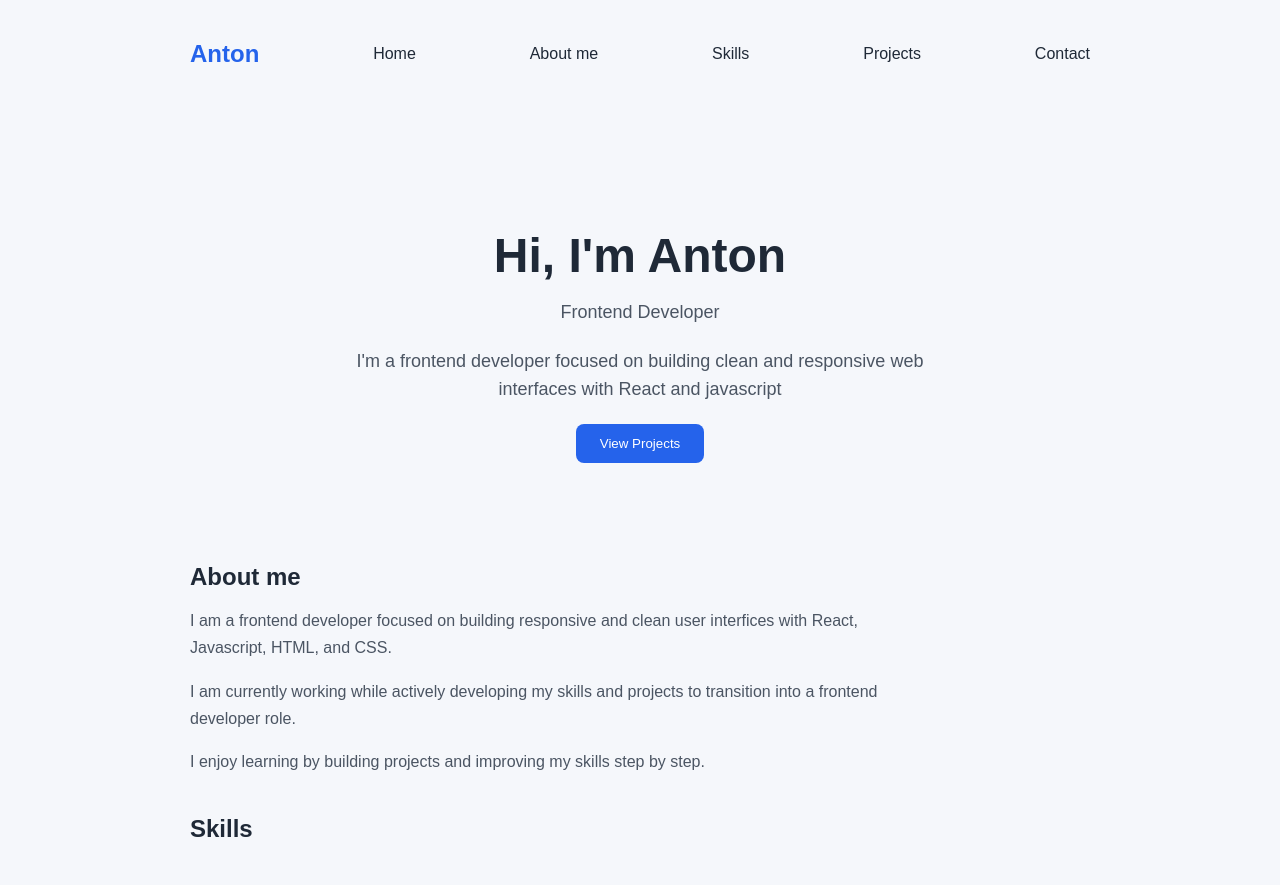
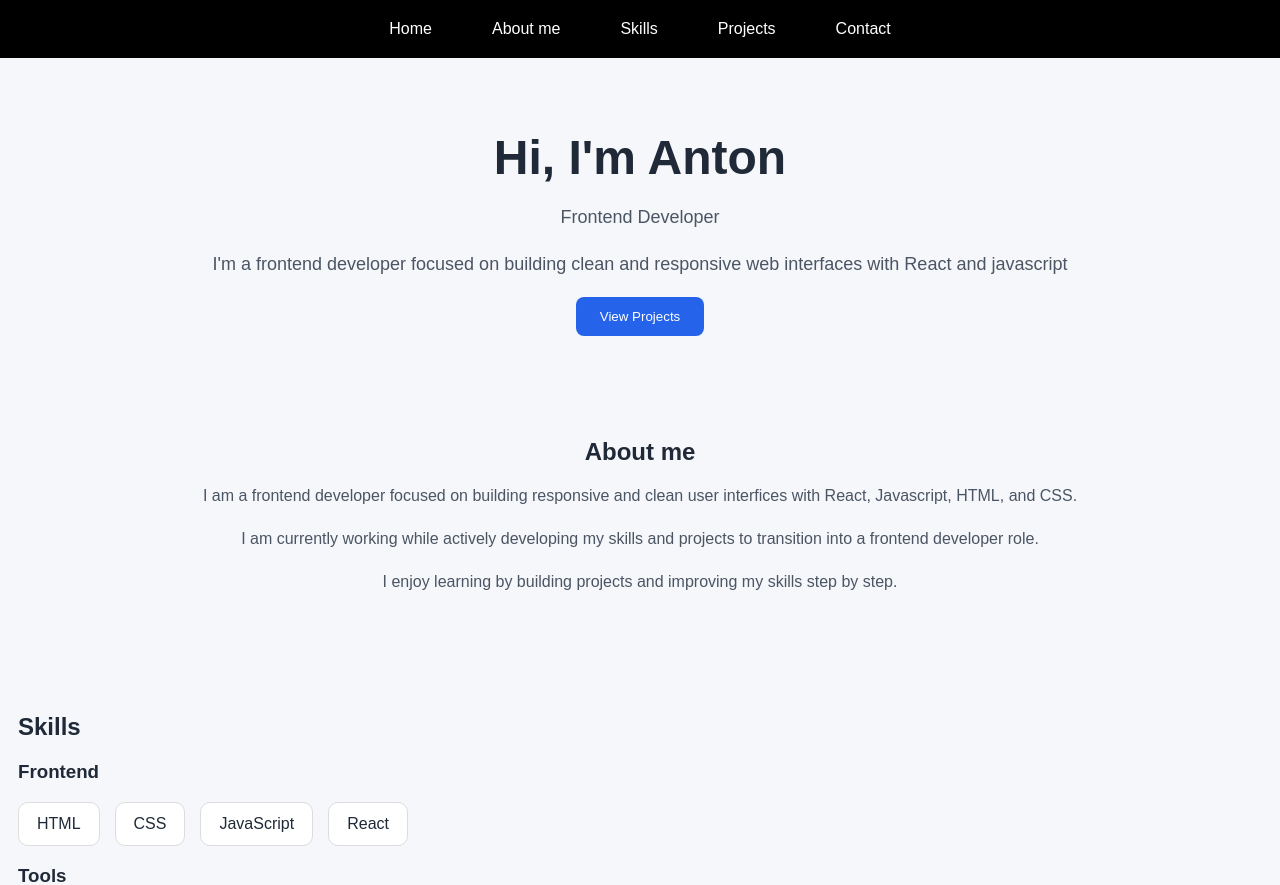
Before and after one commit to Antonluko/Portfolio, a React (Vite) app: page / in a window 1280 px wide. Shown: the top 885 px of the page. Built offline with nearby package versions, Linux system fonts and the light colour scheme.

Commit message:
Refactored Navbar & some styling

```diff
--- a/src/components/Navbar.jsx
+++ b/src/components/Navbar.jsx
@@ -1,14 +1,11 @@
 function Navbar() {
 return (
     <nav className="navbar">
-        <h2> Anton </h2>
         <a href="#home">Home</a>
         <a href="#about">About me</a>
         <a href="#skills">Skills</a>
         <a href="#projects">Projects</a>
         <a href="#contact">Contact</a>
-
-
     </nav>
 )
 
--- a/src/components/Skills.jsx
+++ b/src/components/Skills.jsx
@@ -2,7 +2,7 @@ function Skills () {
 return (
     <section id="skills" className="skills">
         <h2> Skills</h2>
-        <section id="skills-group">
+        <div id="skills-group">
             <h3>Frontend</h3>
                 <div id="skills-list">
                  <div className="skills-list">
@@ -24,7 +24,7 @@ return (
                     <div className="skill-card">Vite</div>
                 </div>
             </div>
-        </section>
+        </div>
 
 
 
--- a/src/index.css
+++ b/src/index.css
@@ -1,43 +1,40 @@
 body {
-  margin: 0;
   font-family: Arial, Helvetica, sans-serif;
   background: #f5f7fb;
   color: #1f2937;
 }
 .container {
-  max-width: 900px;
-  margin: 0 auto;
-  padding: 20px;
-}
-section {
-  margin: 40px 0;
-}
-.navbar {
-    display: flex;
-    justify-content: space-between;
-    align-items: center;
-    padding: 20px 0;
+  padding: 10px;
+  display: flex;
+  align-items: center;
+  flex-direction: column;
 }
 
-.navbar div {
-  display: flex;
-  gap: 15px;
-}
-
-.navbar h2 {
-  margin: 0;
-   color: #2563eb;
+.navbar {
+    position: fixed;
+    width: 100%;
+    top: 0;
+    left: 0;
+    gap:20px;
+    display: flex;
+    justify-content: center;
+    align-items: center;
+    background-color: black;
 }
 
 .navbar a {
   text-decoration: none;
-  color: #1f2937;
-  font-weight: 500;
+  color: white;
+  font-weight: 100;
+  padding: 20px;
 }
-
+section {
+ width: 100%;
+ padding: 10px;
+ margin-top: 5%;
+}
 .home {
   text-align: center;
-  padding: 60px 20px;
 }
 
 .home h1 {
@@ -47,10 +44,8 @@ section {
 
 .home p {
   font-size: 18px;
-  max-width: 600px;
-  margin: 0 auto 20px;
   line-height: 1.6;
-   color: #4b5563;
+  color: #4b5563;
 }
 
 .home button {
@@ -66,16 +61,14 @@ section {
 }
 /* About Me */
   .about {
-    text-align: left;
+    text-align: center;
   }
   .about h2 {
     margin-bottom: 15px;
   }
   .about p {
-    max-width: 700px;
     line-height: 1.7;
     color: #4b5563;
-    margin-bottom: 10px;
 }
 
   /* Skills */
@@ -84,16 +77,16 @@ section {
 }
 
 .skills-group {
-  margin-bottom: 25px;
+  margin-bottom: 15px;
 }
 
 .skills-group h3 {
-  margin-bottom: 12px;
+  margin-bottom: 10px;
 }
 
 .skills-list {
   display: flex;
-  flex-wrap: wrap;
+  justify-content: left;
   gap: 15px;
 }
 
@@ -214,18 +207,6 @@ html {
 
   .navbar {
     flex-direction: column;
-    gap: 12px;
-    text-align: center;
-  }
-  .navbar div {
-    display: flex;
-    gap: 12px;
-    flex-wrap: wrap;
-    justify-content: center;
-  }
-
-  .navbar a {
-    margin: 0 8px;
   }
 
   .home {
```
Also changed, not shown: 1 other file (tests, documents, lock files or other folders).
